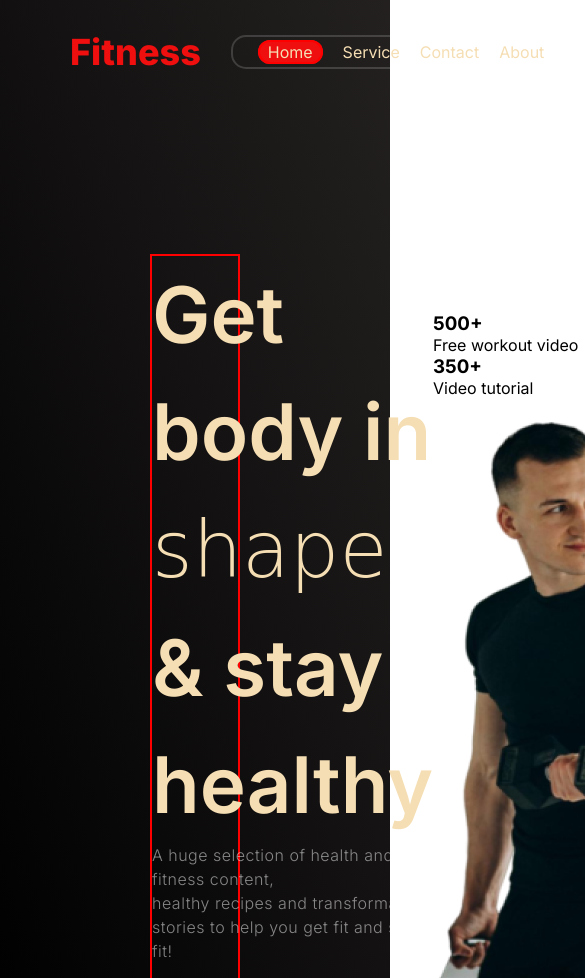
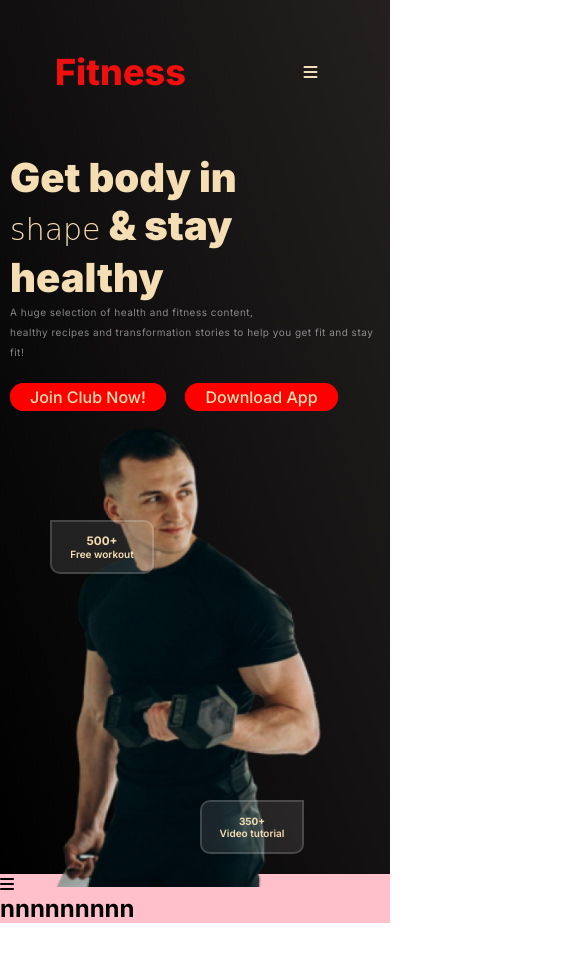
Before and after one commit to fariha-nazia/fitness-first, a plain HTML site: page index.html in a window 390 px wide. Shown: the top 978 px of the page, 585 px wide, since content can reach past the window. After the commit the page ends 923 px from the top, so only its background shows below. Drawn offline with Linux system fonts and the light colour scheme; a web font is replaced by a local one.

Commit message:
header done

```diff
--- a/index.html
+++ b/index.html
@@ -4,17 +4,20 @@
     <meta charset="UTF-8">
     <meta name="viewport" content="width=device-width, initial-scale=1.0">
     <title>Fitness First</title>
+    <link rel="stylesheet" href="https://cdnjs.cloudflare.com/ajax/libs/font-awesome/6.6.0/css/all.min.css" integrity="sha512-Kc323vGBEqzTmouAECnVceyQqyqdsSiqLQISBL29aUW4U/M7pSPA/gEUZQqv1cwx4OnYxTxve5UMg5GT6L4JJg==" crossorigin="anonymous" referrerpolicy="no-referrer" />
     <link rel="stylesheet" href="styles/style.css">
 </head>
 <body>
-    <header>
+    <header >
         <nav>
             <div class="nav-logo">
                 Fitness
             </div>
+            <i class="fa-solid fa-bars"></i>
+
             <div class="nav-text-list">
                 <ul>
-                    <li><span class="nav-home-color-change"><a href="">Home</a></span></li>
+                    <li><a class="nav-home-color-change" href="">Home</a></li>
                     <li><a href="">Service</a></li>
                     <li><a href="">Contact</a></li>
                     <li><a href="">About</a></li>
@@ -34,8 +37,8 @@
                     healthy recipes and transformation stories to help you get fit and stay fit!
                 </p>
                 <div class="banner-button">
-                    <a href="">Join Club Now!</a>
-                    <a href="">Download App</a>
+                    <a class="to-hover" href="">Join Club Now!</a>
+                    <a class="to-hover" href="">Download App</a>
                 </div>
             </div>
             <div class="bannen-image-part">
@@ -45,22 +48,32 @@
                             500+
                         </h3>
                         <p>
-                            Free workout video
+                            Free workout
                         </p>
                     </div>
                     <div class="banner-stat2">
-                        <h3>
+                        <h4>
                             350+
-                        </h3>
+                        </h4>
                         <p>
                             Video tutorial
                         </p>
                     </div>
 
                 </div>
-                <img src="images/Images 2.png" alt="">
+                <img class="banner-man-image" src="images/Images 2.png" alt="">
             </div>
         </div>
     </header>
+
+  <main>
+    <section class="change-your-habit-conatiner">
+        <i class="fa-solid fa-bars"></i>
+
+        <h1>
+            nnnnnnnnn
+        </h1>
+    </section>
+  </main>
 </body>
 </html>
--- a/styles/style.css
+++ b/styles/style.css
@@ -7,19 +7,24 @@
     font-family: "Inter", sans-serif;
     margin: 0;
     padding: 0;
+    /* background-color: black; */
 }
 /* ============================================== font and body ============================================== */
 header{
     background: linear-gradient(70.00deg, rgb(0, 0, 0),rgba(13, 9, 9, 0.906) 100%);
+    width: 100%;
+    height: 874px;
 }
+
 nav{
+
     display: flex;
     justify-content: space-between;
     align-items: center;
-    margin: 0px 40px;
+    margin: 0px 100px;
 }
 .nav-logo{
-    margin: 30px;
+    margin: 50px;
     color: rgb(239, 15, 15);
     font-size: 36px;
     font-weight: 800;
@@ -48,13 +53,18 @@ nav ul li a{
     /* margin-right: 25px; */
     color: wheat;
 }
+.nav-text-list .fa-solid{
+    display: none;
+}
+
+
 /* =================================== nav done ====================================== */
 
 .the-banner{
     display: flex;
     justify-content: space-between;
     align-items: center;
-    border: 2px solid red;
+    /* border: 2px solid red; */
     margin: 150px;
 }
 
@@ -92,3 +102,143 @@ nav ul li a{
     /* margin: 0 15px; */
     margin-right: 15px;
 }
+.to-hover:hover{
+    background-color: rgba(255, 255, 255, 0.159);
+    border: rgba(255, 255, 255, 0.159);
+}
+
+
+.banner-stat1{
+    border: 2px solid rgba(255, 255, 255, 0.159);
+    width: 140px;
+    height: 80px;
+    display: flex;
+    flex-direction: column;
+    justify-content: center;
+    align-items: center;
+    position: absolute;
+    left: 1600px;
+    top: 460px;
+    background-color: rgba(255, 255, 255, 0.1);
+    border-radius: 0px 10px 10px 10px;
+    color: wheat;
+    font-weight: 600;
+}
+
+.banner-stat2{
+    border: 2px solid rgba(255, 255, 255, 0.159);
+    width: 140px;
+    height: 80px;
+    display: flex;
+    flex-direction: column;
+    justify-content: center;
+    align-items: center;
+    position: absolute;
+    left: 1400px;
+    top: 680px;
+    background-color:  rgba(255, 255, 255, 0.1);
+    border-radius: 10px 0px 10px 10px;
+    color: wheat;
+    font-weight: 600;
+}
+
+@media (max-width: 576px) {
+    nav{
+        margin: 0px 5px;
+    }
+    nav ul{
+        display: none;
+    }
+    nav .fa-solid{
+        display: block;
+        color: wheat;
+    }
+    /* ----------------------------- */
+    .the-banner{
+        display: flex;
+        flex-direction: column;
+        justify-content: center;
+        margin: 10px;
+    }
+    .banner-text h1{
+    font-size: 40px;
+    font-weight: 900;
+    line-height: 120%;
+    }
+    .banner-italic{
+        font-size: 30px;
+        font-weight: 300;
+        font-family: "Playwrite CU", cursive;
+    }
+    .banner-text p{
+        font-size: 10px;
+        font-weight: 400;
+        line-height: 20px;
+        /* letter-spacing: 0.5px; */
+        text-align: left;
+        margin-bottom: 25px;
+    }
+    .banner-button a{
+        font-weight: 500;
+        text-decoration: none;
+        color: wheat;
+        border: 2px solid red;
+        border-radius: 15px;
+        background-color: red;
+        padding: 2px 18px;
+        margin-right: 15px;
+    }
+    .banner-man-image{
+        height: 480px;
+    }
+    .banner-stat1{
+        border: 2px solid rgba(255, 255, 255, 0.159);
+        width: 100px;
+        height: 50px;
+        display: flex;
+        flex-direction: column;
+        justify-content: center;
+        align-items: center;
+        position: absolute;
+        left: 50px;
+        top: 520px;
+        background-color: rgba(255, 255, 255, 0.1);
+        border-radius: 0px 10px 10px 10px;
+        color: wheat;
+        font-weight: 600;
+        font-size: 10px;
+    }
+    /* .banner-stat2{
+        width: 100px;
+        height: 50px;
+        position: absolute;
+        top: 800px;
+        left: 200px;
+        display: flex;
+        flex-direction: column;
+        justify-content: center;
+        align-items: center;
+    } */
+    .banner-stat2{
+        border: 2px solid rgba(255, 255, 255, 0.159);
+        width: 100px;
+        height: 50px;
+        display: flex;
+        flex-direction: column;
+        justify-content: center;
+        align-items: center;
+        position: absolute;
+        top: 800px;
+        left: 200px;
+        background-color:  rgba(255, 255, 255, 0.1);
+        border-radius: 10px 0px 10px 10px;
+        color: wheat;
+        font-weight: 600;
+        font-size: 10px;
+    }
+
+}
+
+main{
+    background-color: pink;
+}
```
Also changed, not shown: images/menu-bar.png (added), images/menu.png (added).
